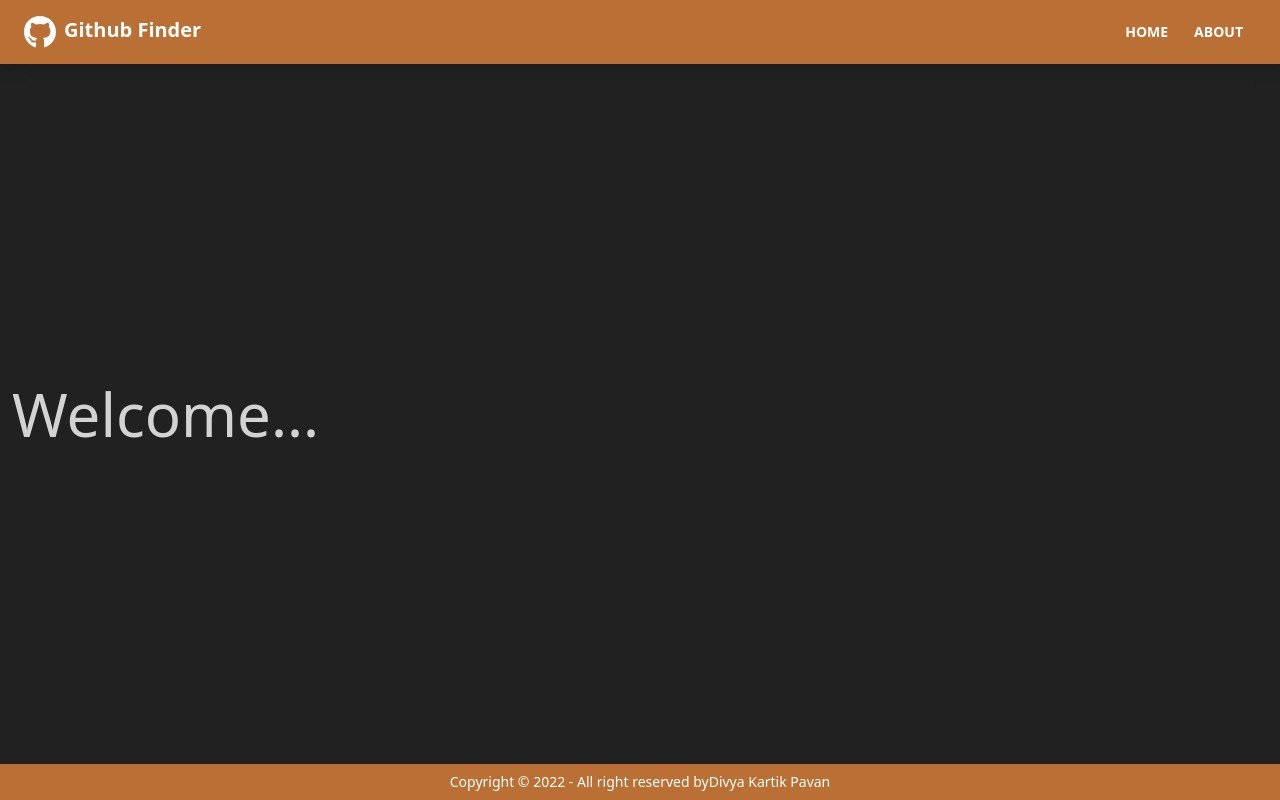
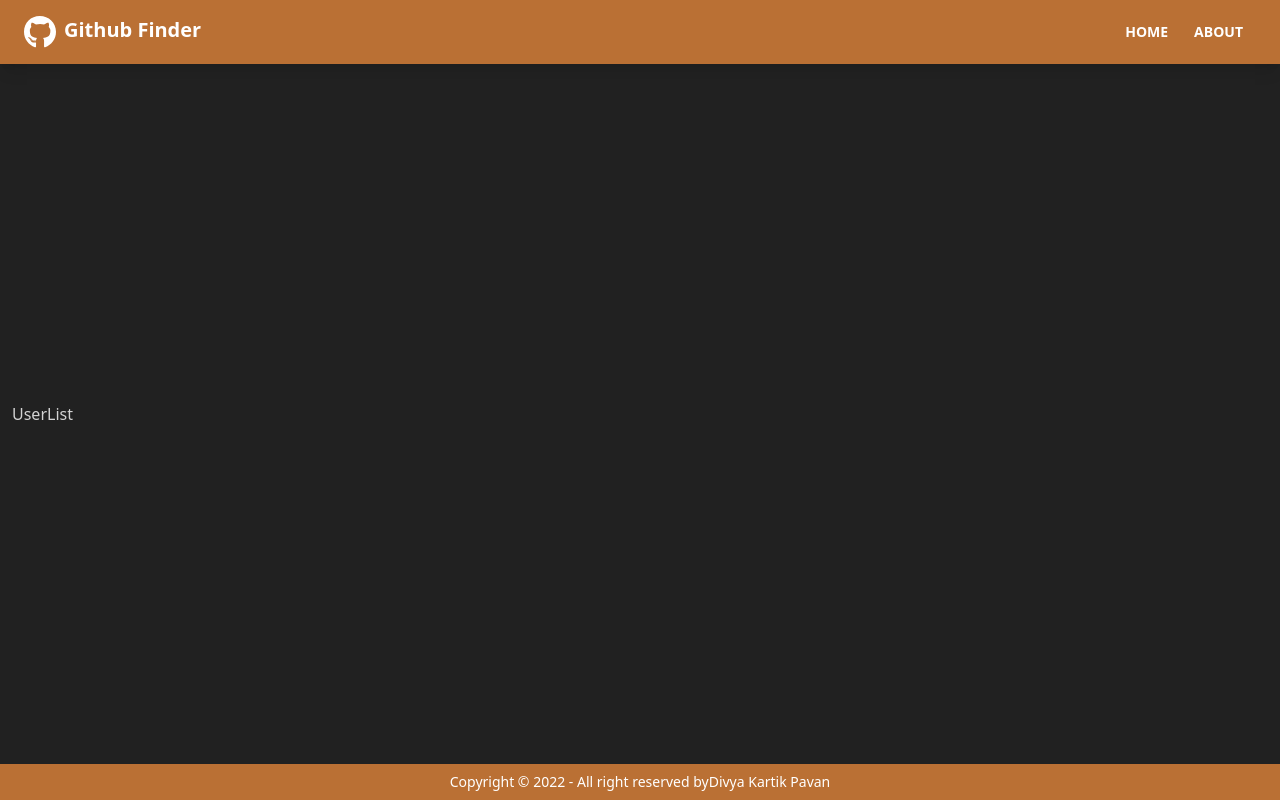
Before and after one commit to kartikpavan/REACT_GithubFinder, a React (Create React App) app: page / in a window 1280 px wide. Built offline with nearby package versions, Linux system fonts and the light colour scheme; the HTML template or start-up script is replaced by a standard one.

Commit message:
code refactored

```diff
--- /dev/null
+++ b/src/components/users/UserList.jsx
@@ -0,0 +1,7 @@
+import React from 'react';
+
+function UserList() {
+  return <div>UserList</div>;
+}
+
+export default UserList;
--- a/src/pages/Home.jsx
+++ b/src/pages/Home.jsx
@@ -1,9 +1,10 @@
 import React from 'react';
+import UserList from '../components/users/UserList';
 
 function Home() {
   return (
     <div>
-      <h1 className="text-6xl"> Welcome...</h1>
+      <UserList />
     </div>
   );
 }
```
Also changed, not shown: 1 other file (tests, documents, lock files or other folders).
